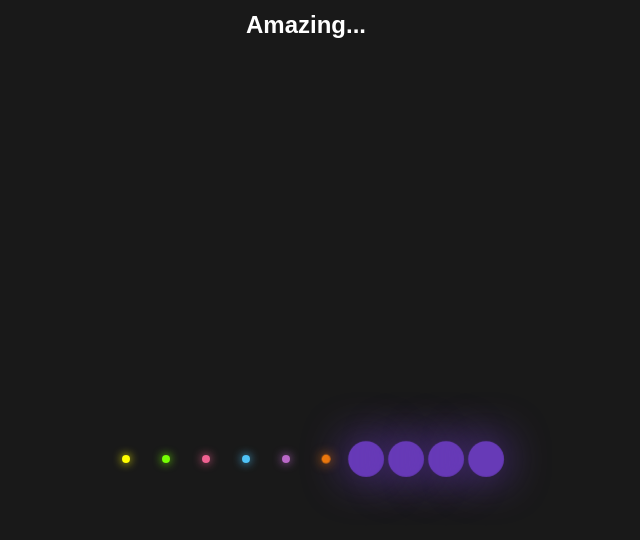
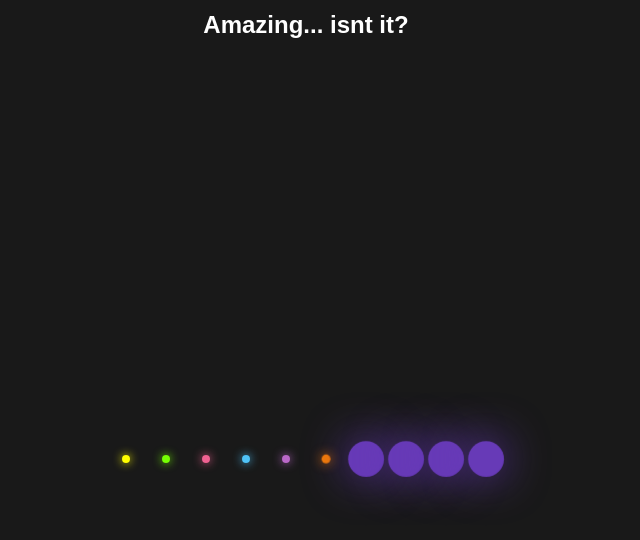
Before and after one commit to savus/my_first_repo, a plain HTML site: page index.html in a window 1280 px wide. Shown: the whole page, without its empty margins (334-974 px from the left). Drawn offline with Linux system fonts and the light colour scheme.

Commit message:
Update header

```diff
--- a/index.html
+++ b/index.html
@@ -9,7 +9,7 @@
 <body>
   <ul>
     <div>
-      <h2>Amazing...</h2>
+      <h2>Amazing... isnt it?</h2>
       <ul>
         <li></li>
         <li></li>
```
